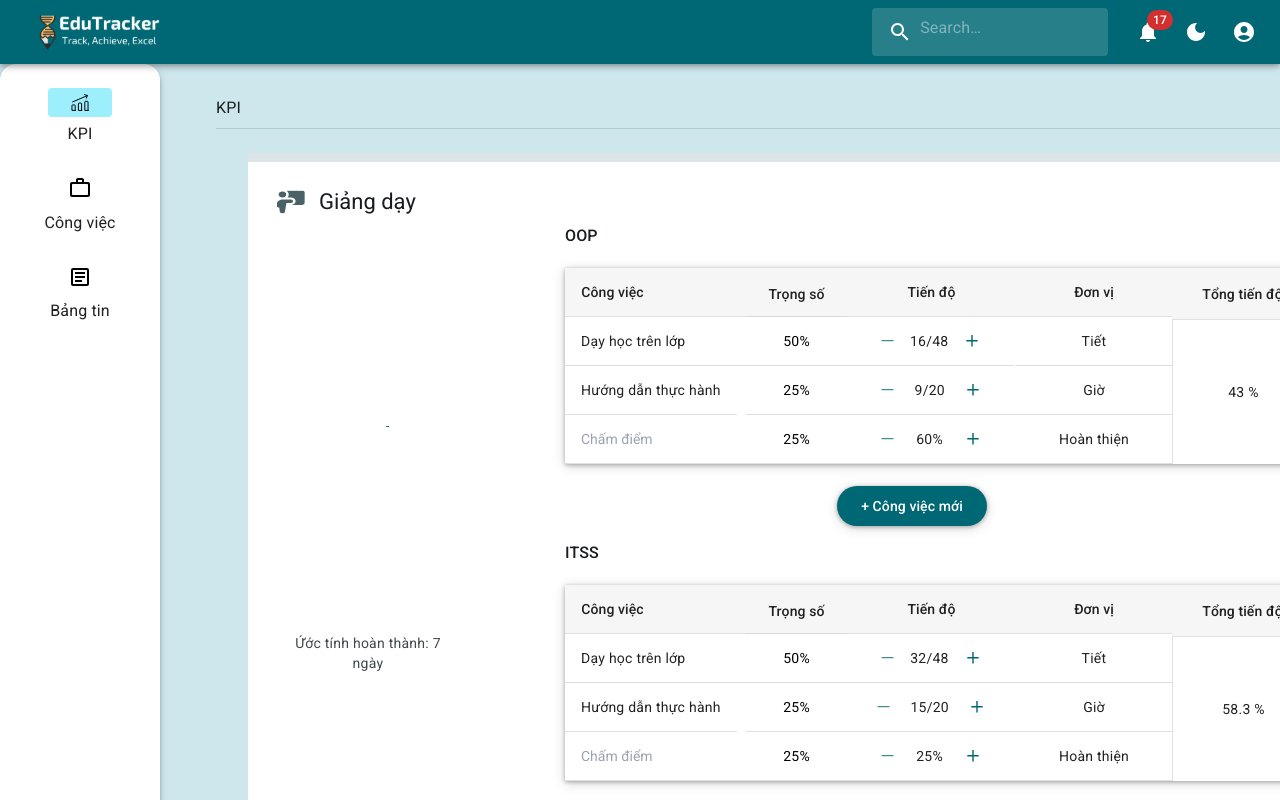
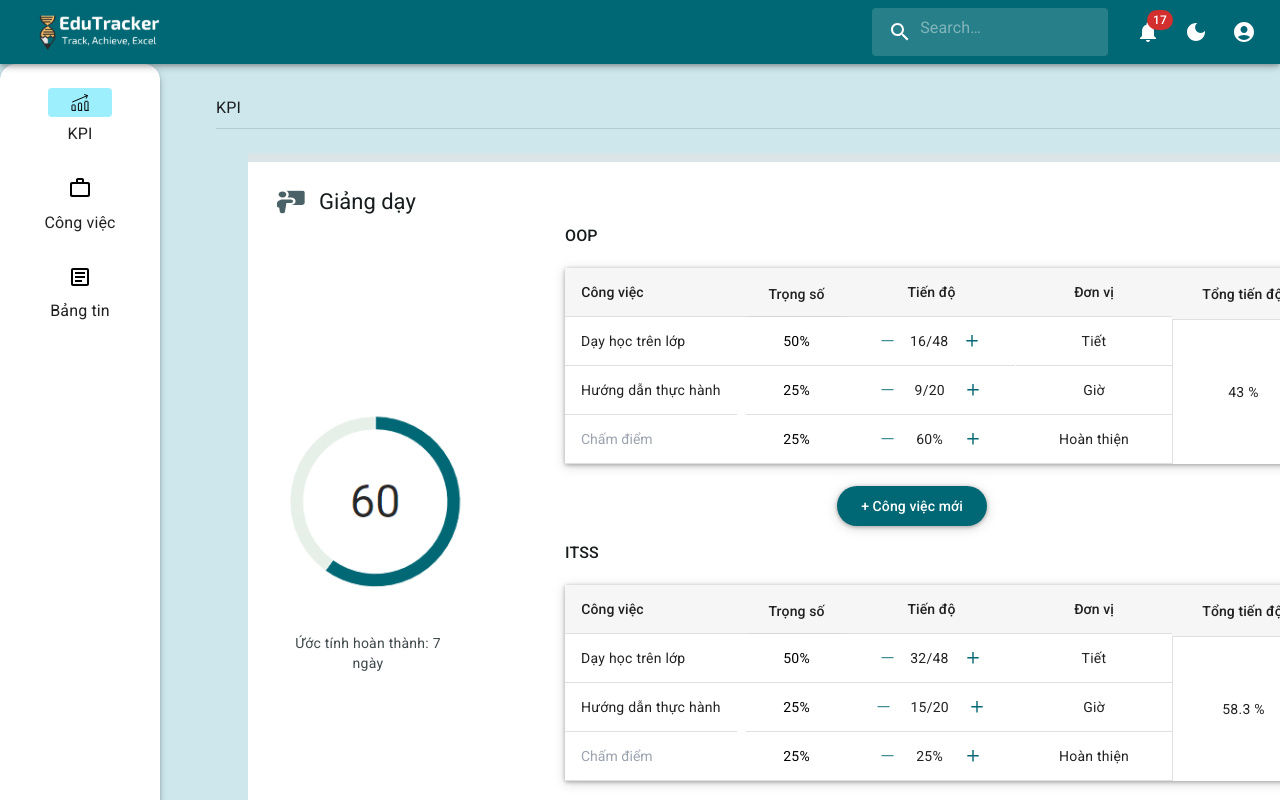
Before and after one commit to VoidKeishi/EduTracker, a React (Vite) app in the folder EduTracker/: page /kpi/details in a window 1280 px wide. Shown: the top 800 px of the page. Built offline with nearby package versions, Linux system fonts and the light colour scheme.

Commit message:
Added the pie chart in the detail

```diff
--- a/EduTracker/package.json
+++ b/EduTracker/package.json
@@ -22,6 +22,7 @@
     "react": "^18.2.0",
     "react-dom": "^18.2.0",
     "react-modal": "^3.16.1",
+    "react-model": "^4.3.1",
     "react-router-dom": "^6.23.1",
     "styled-components": "^6.1.11"
   },
--- a/EduTracker/src/pages/KPI/pages/KPIDetail/components/KPIDetail.jsx
+++ b/EduTracker/src/pages/KPI/pages/KPIDetail/components/KPIDetail.jsx
@@ -2,6 +2,7 @@ import React, { useState, useCallback } from "react";
 import { LinearProgress, Box, CircularProgress } from "@mui/material";
 import styled from "styled-components";
 import Popup from "./index";
+import oie from '../../../../../assets/oie.png';
 
 const Icon = styled.img`
   height: 1.5rem;
@@ -2292,7 +2293,7 @@ const KPIDetail = () =>{
                 <CustomerStat>
                   <CustomerValue>
                     <CustomerValueContent sx={{ width: "100%" }}>
-                      <Circularprogress1 />
+                      <img src={oie} alt="OIE" />
                     </CustomerValueContent>
                     <CustomerLabel>
                       <Subhead>Ứớc tính hoàn thành: 7 ngày</Subhead>
```
Also changed, not shown: EduTracker/src/assets/oie.png (added), 1 other file (tests, documents, lock files or other folders).
